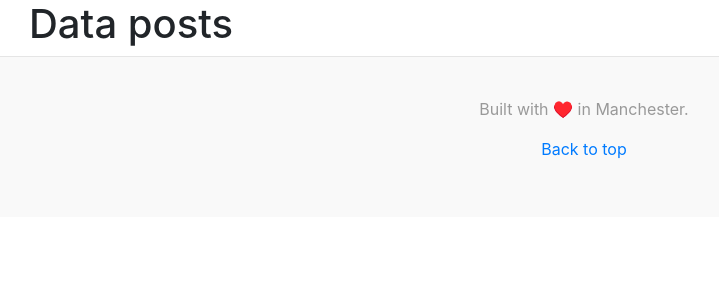
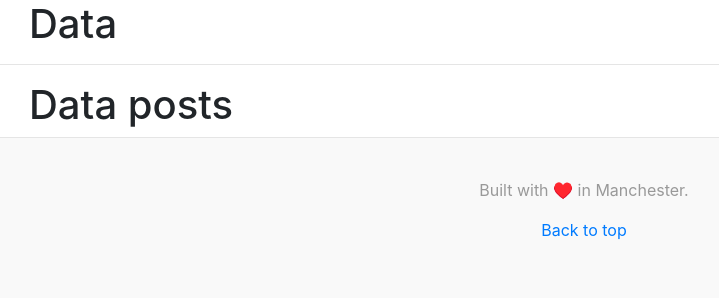
Before and after one commit to vvveracruz/vvveracruz.github.io, a Jekyll site: the page built from _categories/data.md, in a window 1280 px wide. Shown: the top 300 px of the page, without its empty margins (56-775 px from the left). Built offline with Jekyll 4.4.1, drawn with Linux system fonts in a browser that asks for light colours.

Commit message:
some updates to homepage

```diff
--- a/_includes/footer.html
+++ b/_includes/footer.html
@@ -1,4 +1,6 @@
-<p>Built with ♥️ in Manchester.</p>
-  <p>
-    <a href="#">Back to top</a>
-  </p>
+<footer>
+<div class="container">
+  <p>Built with ♥️ in Manchester.</p>
+  <p><a href="#">Back to top</a></p>
+</div>
+</footer>
--- a/_layouts/default.html
+++ b/_layouts/default.html
@@ -1,5 +1,6 @@
 <!doctype html>
-<html lang="en">
+<html lang="en" class="h-100">
+
   <head>
     {% include head.html %}
 
@@ -9,12 +10,8 @@
 
     {{ content }}
 
-    {% include foot-js.html %}
-
-  </body>
-  <footer>
-
     {% include footer.html %}
 
-  </footer>
+    {% include foot-js.html %}
+  </body>
 </html>
--- a/_layouts/page.html
+++ b/_layouts/page.html
@@ -2,5 +2,9 @@
 layout: default
 ---
 <div class="container">
-  {{ content }}
+  <h1 data-toc-skip> {{ page.title }} </h1>
 </div>
+<hr>
+<div class="container">
+      {{ content }}
+</div>
--- a/assets/css/custom/_reboot.scss
+++ b/assets/css/custom/_reboot.scss
@@ -1,3 +1,13 @@
+
+
+footer {
+  padding:          $footer-padding;
+  color:            $footer-text-colour;
+  text-align:       $footer-align;
+  background-color: $footer-bg;
+  border-top:       $footer-border-top;
+}
+
 blockquote {
 
   /* blockquotes are defined as a class in bootstrap which is
@@ -11,14 +21,8 @@
   font-size:        $font-size-sm;
 }
 
-footer {
-  padding:          $footer-padding;
-  color:            $footer-text-colour;
-  text-align:       $footer-align;
-  background-color: $footer-bg;
-  border-top:       $footer-border-top;
+.post-title {
+  @if $allow-shadow {
+    text-shadow:      $title-shadow;
+  }
 }
-
-.post-title {
-  text-shadow:      $title-shadow;
-}
--- a/assets/css/custom/_variables.scss
+++ b/assets/css/custom/_variables.scss
@@ -10,6 +10,7 @@
 $white:                   #fff !default;
 $gray-600:                #6c757d !default;
 $gray-900:                #212529 !default;
+$text-muted:              #999;
 
 
 // Body override
@@ -23,6 +24,7 @@
 $border-radius:           5px;
 
 // Typography custom
+$allow-shadow:            false;
 $title-shadow:            3px 3px 5px $gray-600;
 
 $blockquote-color:        lighten($gray-900, 15%);
@@ -34,7 +36,7 @@
 $code-border-radius:      $border-radius;
 
 // Footer custom
-$footer-text-colour:      #999;
+$footer-text-colour:      $text-muted;
 $footer-padding:          2.5rem 0;
 $footer-align:            center;
 $footer-bg:               #f9f9f9;
```
